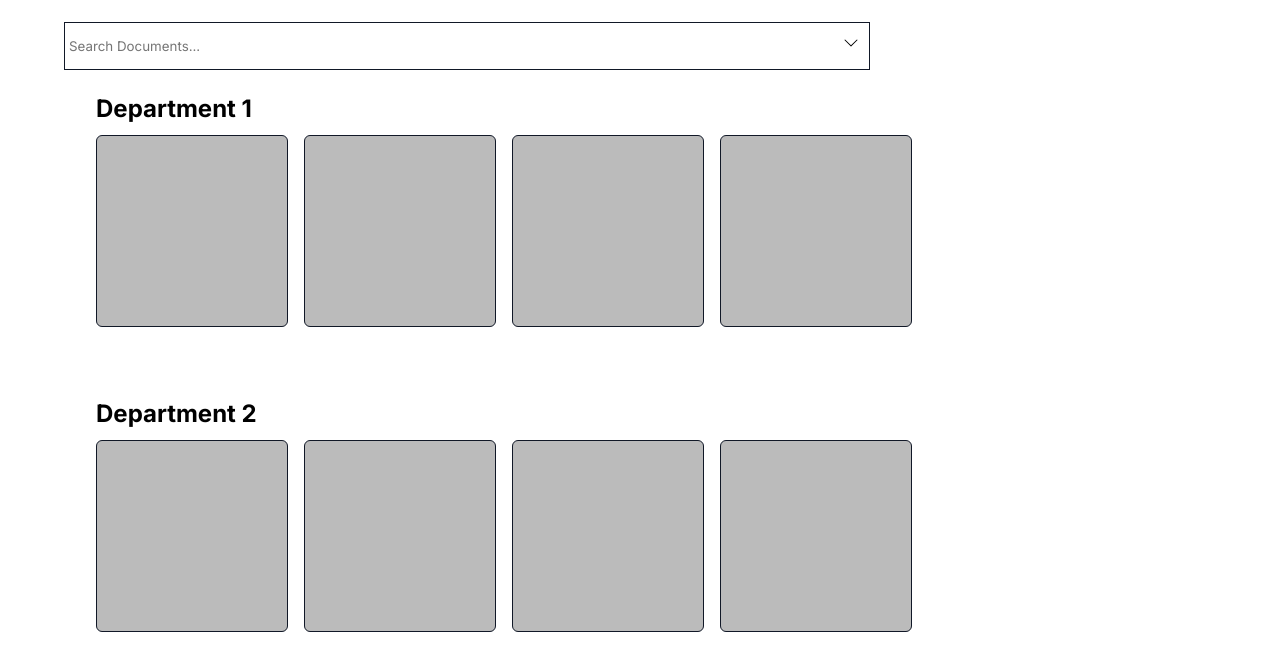
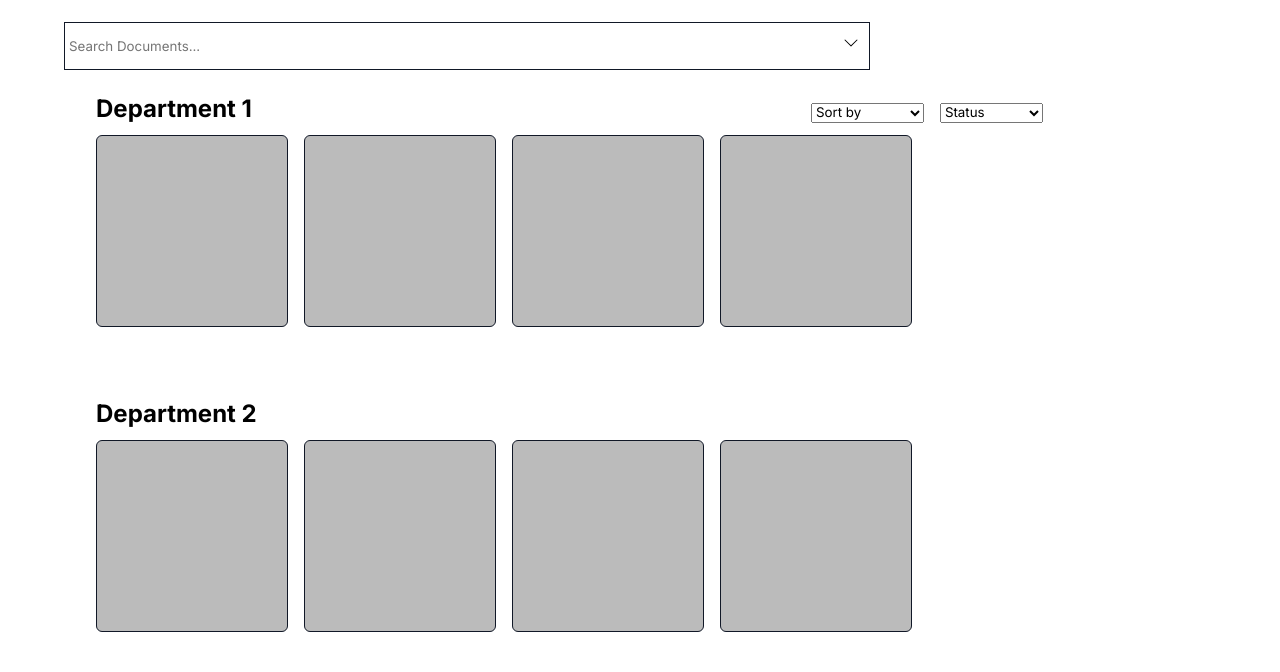
Before and after one commit to davidosmagnos/BlockchaiExplorers, a plain HTML site: page documents.html in a window 1280 px wide. Shown: the part 128-800 px from the top of the page. Drawn offline with Linux system fonts and the light colour scheme.

Commit message:
revise documents page

```diff
--- a/documents.html
+++ b/documents.html
@@ -72,6 +72,26 @@
     <div class="main-cont">
         <div class="department">
             <h2 class="department-title">Department 1</h2>
+            <div class="filters">
+                <select name="sort" class="sort">
+                    <option value="" disabled selected hidden>Sort by</option>
+                    <option value="alphabetical">Alphabetical</option>
+                    <option value="date">Date Modified</option>
+                    <optgroup label="Document Type">
+                        <option value="public">Public</option>
+                        <option value="internal">internal</option>
+                        <option value="confidential">Confidential</option>
+                    </optgroup>
+                </select>
+                <select name="status" class="status">
+                    <option value="" disabled selected hidden>Status</option>
+                    <option value="accepted">Accepted</option>
+                    <option value="pending">Pending</option>
+                    <option value="progress">In Progress</option>
+                    <option value="rejected">Rejected</option>
+                    <option value="approval">For Approval</option>
+                </select>
+            </div>
             <div class="department-cards-cont">
                 <div class="department-cards"></div>
                 <div class="department-cards"></div>
--- a/style/dashboard-style.css
+++ b/style/dashboard-style.css
@@ -13,7 +13,6 @@
     display: flex;
     gap:3em;
     flex-wrap: wrap;
-    position: relative;
 }
 .content-box::-webkit-scrollbar{
     width: 10px;
--- a/style/document-style.css
+++ b/style/document-style.css
@@ -32,6 +32,12 @@
 }
 .department-title{
     padding: 1em 0 .5em 4em;
+    width:63vw;
+    display: inline-block;
+}
+.filters{
+    display: inline-flex;
+    gap:1em;
 }
 .department-cards-cont{
     width:75vw;
```
